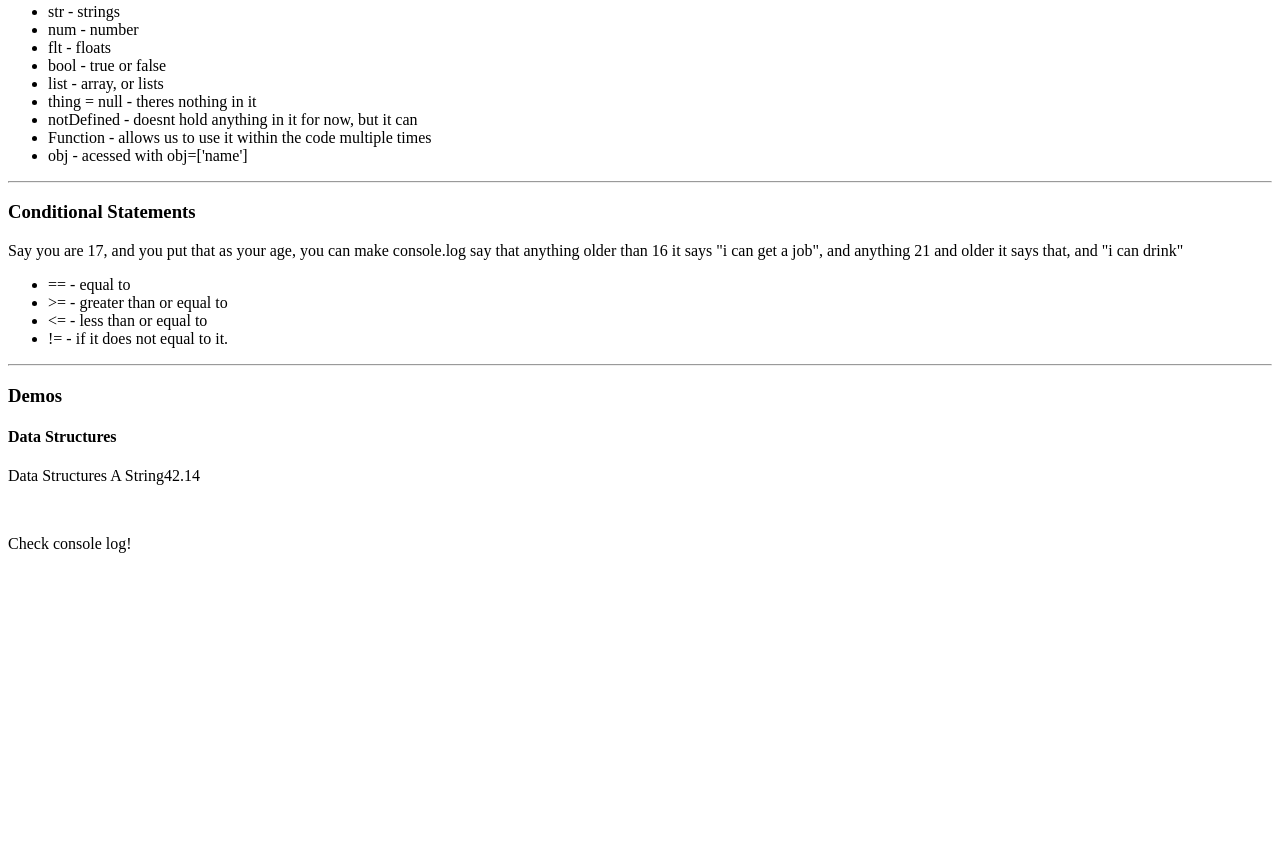
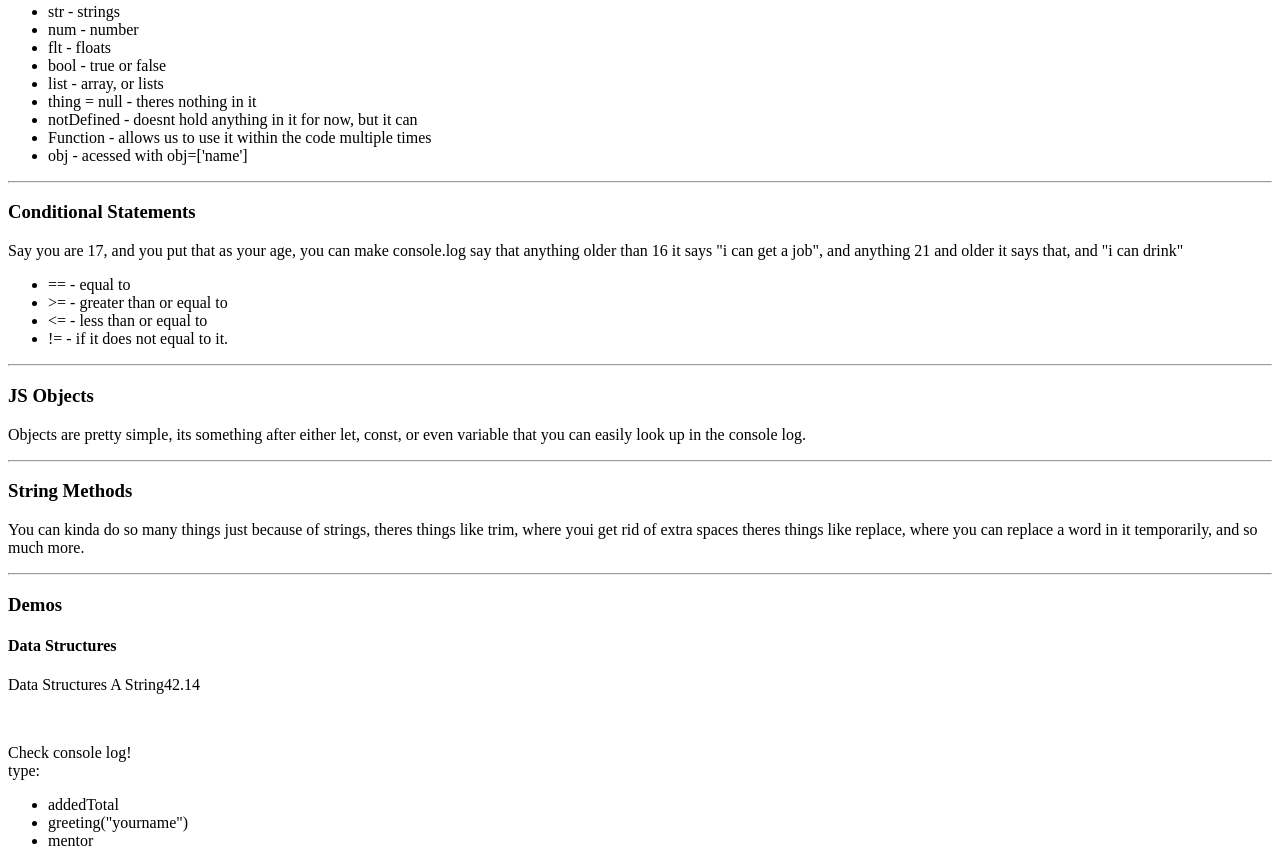
Before and after one commit to AJJack815/webdevbootcamp, a plain HTML site: page js.html in a window 1280 px wide. Shown: the part 505-1371 px from the top of the page. Before the commit the page ends 1074 px from the top, so only its background shows below. Drawn offline with Linux system fonts and the light colour scheme.

Commit message:
Finished JavaScript 101, working on project next

```diff
--- a/js.html
+++ b/js.html
@@ -56,12 +56,31 @@
       <li> != - if it does not equal to it.</li>
     </ul>
     <hr>
+    <h3> JS Objects</h3>
+      <p> Objects are pretty simple, its something after either let, const, or even variable that you
+         can easily look up in the console log.
+      </p>
+
+    <hr>
+    <h3> String Methods</h3>
+      <p> You can kinda do so many things just because of strings, theres things like trim, where youi get rid of extra spaces
+        theres things like replace, where you can replace a word in it temporarily, and so much more.
+      </p>
+    <hr>
+
     <h3> Demos</h3>
 
     <h4> Data Structures</h4>
     <p id="demo"></p>
     <br>
-    <p> Check console log!</p>
+    <p> Check console log! <br>
+    type:
+      <ul>
+        <li>addedTotal</li>
+        <li>greeting("yourname")</li>
+        <li> mentor </li>
+      </ul>
+  </p>
     <script src="script.js"></script>
 
   </body>
--- a/script.js
+++ b/script.js
@@ -51,4 +51,16 @@ if(name == "Nathan"){
 }
 
 
+function addNumbers(num1, num2){
+    const total = num1 + num2;
+    return total;
+}
+
+const addedTotal = addNumbers(1, 9);
+
+function greeting(name)
+{
+    return(`Hello ${name}`);
+}
+const mentor = greeting("Eric")
 document.getElementById("demo").innerHTML = "Data Structures " + str + num + flt;
```
Also changed, not shown: Project-Assign/project1.html (added, +12 -0 lines).
